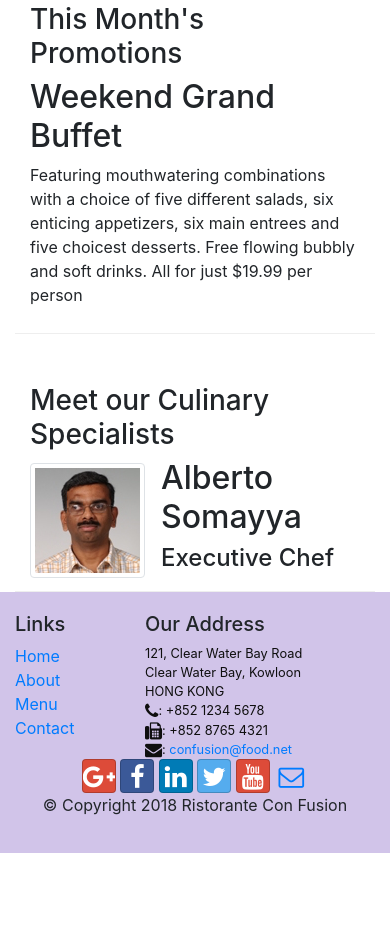
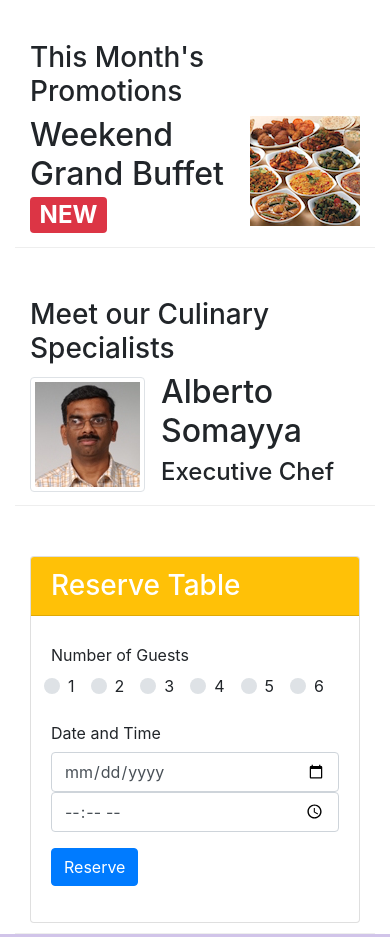
Before and after one commit to pankajbandewar0617/Coursera-Bootstrap4, a website: page index.html in a window 390 px wide. Shown: the part 856-1793 px from the top of the page. Before the commit the page ends 1709 px from the top, so only its background shows below. Drawn offline with nearby package versions, Linux system fonts and the light colour scheme.

Commit message:
Assignment Two

```diff
--- a/index.html
+++ b/index.html
@@ -24,10 +24,14 @@
             <a class="navbar-brand mr-auto" href="#"><img src="img/logo.png" height="30" width="41"></a>
             <div class="collapse navbar-collapse" id="Navbar">
                 <ul class="navbar-nav mr-auto">
-                    <li class="nav-item active"><a href="#" class="nav-link"><span class="fa fa-home fa-lg"></span> Home</a></li>
-                    <li class="nav-item"><a href="./aboutus.html" class="nav-link"><span class="fa fa-info fa-lg"></span> About</a></li>
-                    <li class="nav-item"><a href="#" class="nav-link"><span class="fa fa-list fa-lg"></span> Menu</a></li>
-                    <li class="nav-item"><a href="#" class="nav-link"><span class="fa fa-address-card fa-lg"></span> Contact</a></li>
+                    <li class="nav-item active"><a href="#" class="nav-link"><span class="fa fa-home fa-lg"></span>
+                            Home</a></li>
+                    <li class="nav-item"><a href="./aboutus.html" class="nav-link"><span
+                                class="fa fa-info fa-lg"></span> About</a></li>
+                    <li class="nav-item"><a href="#" class="nav-link"><span class="fa fa-list fa-lg"></span> Menu</a>
+                    </li>
+                    <li class="nav-item"><a href="./contactus.html" class="nav-link"><span class="fa fa-address-card fa-lg"></span>
+                            Contact</a></li>
                 </ul>
             </div>
         </div>
@@ -41,8 +45,11 @@
                     <p>We take inspiration from the World's best cuisines, and create a unique fusion experience. Our
                         lipsmacking creations will tickle your culinary senses!</p>
                 </div>
+                <div class="col-12 col-sm-3 align-self-center">
+                    <img src="img/logo.png" class="img-fluid">
+                </div>
                 <div class="col-12 col-sm align-self-center">
-                    <img src="img/logo.png" class="img-fluid">
+                    <a role="button" href="#reserve" class="btn btn-warning btn-block">Reserve Table</a>
                 </div>
             </div>
         </div>
@@ -55,10 +62,10 @@
             </div>
             <div class="col col-sm order-sm-first col-md">
                 <div class="media">
-                    <img class="d-flex mr-3 img-thumbnail align-self-center"
-                            src="img/uthappizza.png" alt="Uthappizza">
+                    <img class="d-flex mr-3 img-thumbnail align-self-center" src="img/uthappizza.png" alt="Uthappizza">
                     <div class="media-body">
-                        <h2 class="mt-0">Uthappizza <span class="badge badge-danger">HOT</span> <span class="badge badge-pill badge-secondary">$4.99</span></h2>
+                        <h2 class="mt-0">Uthappizza <span class="badge badge-danger">HOT</span> <span
+                                class="badge badge-pill badge-secondary">$4.99</span></h2>
                         <p class="d-none d-sm-block">A unique combination of Indian Uthappam (pancake) and
                             Italian pizza, topped with Cerignola olives, ripe vine
                             cherry tomatoes, Vidalia onion, Guntur chillies and
@@ -74,10 +81,16 @@
                 <h3>This Month's Promotions</h3>
             </div>
             <div class="col col-sm col-md">
-                <h2>Weekend Grand Buffet</h2>
-                <p>Featuring mouthwatering combinations with a choice of five different salads, six enticing appetizers,
-                    six main entrees and five choicest desserts. Free flowing bubbly and soft drinks. All for just
-                    $19.99 per person </p>
+                <div class="media">
+                    <div class="media-body">
+                        <h2 class="mt-0 mb-1">Weekend Grand Buffet <span class="badge badge-danger">NEW</span> </h2>
+                        <p class="d-none d-sm-block">Featuring mouthwatering combinations with a choice of five different salads, six enticing
+                            appetizers,
+                            six main entrees and five choicest desserts. Free flowing bubbly and soft drinks. All for just
+                            $19.99 per person </p>
+                    </div>
+                    <img class="ml-3" src="img/buffet.png" alt="buffet">
+                </div>
             </div>
         </div>
 
@@ -87,8 +100,8 @@
             </div>
             <div class="col col-sm order-sm-first col-md">
                 <div class="media">
-                    <img class="d-flex mr-3 img-thumbnail align-self-center"
-                            src="img/alberto.png" alt="Alberto Somayya">
+                    <img class="d-flex mr-3 img-thumbnail align-self-center" src="img/alberto.png"
+                        alt="Alberto Somayya">
                     <div class="media-body">
                         <h2 class="mt-0">Alberto Somayya</h2>
                         <h4>Executive Chef</h4>
@@ -96,9 +109,62 @@
                             International experience having worked closely with
                             whos-who in the culinary world, he specializes in
                             creating mouthwatering Indo-Italian fusion experiences.
-                            </p>
+                        </p>
                     </div>
                 </div>
+            </div>
+        </div>
+        <div class="row row-content" id="reserve">
+            <div class="col-12 col-sm-8 offset-sm-2">
+                <form>
+                    <div class="card">
+                        <h3 class="card-header bg-warning text-white">Reserve Table</h3>
+                        <div class="card-body">
+                                <div class="form-group row">
+                                    <label class="col-sm-2 col-form-label">Number of Guests</label>
+                                    <div class="custom-control custom-radio mx-2">
+                                        <input type="radio" id="customRadio1" name="customRadio" class="custom-control-input">
+                                        <label class="custom-control-label" for="customRadio1">1</label>
+                                      </div>
+                                      <div class="custom-control custom-radio mx-2">
+                                        <input type="radio" id="customRadio2" name="customRadio" class="custom-control-input">
+                                        <label class="custom-control-label" for="customRadio2">2</label>
+                                      </div>
+                                      <div class="custom-control custom-radio mx-2">
+                                        <input type="radio" id="customRadio3" name="customRadio" class="custom-control-input">
+                                        <label class="custom-control-label" for="customRadio3">3</label>
+                                      </div>
+                                      <div class="custom-control custom-radio mx-2">
+                                        <input type="radio" id="customRadio4" name="customRadio" class="custom-control-input">
+                                        <label class="custom-control-label" for="customRadio4">4</label>
+                                      </div>
+                                      <div class="custom-control custom-radio mx-2">
+                                        <input type="radio" id="customRadio5" name="customRadio" class="custom-control-input">
+                                        <label class="custom-control-label" for="customRadio5">5</label>
+                                      </div>
+                                      <div class="custom-control custom-radio mx-2">
+                                        <input type="radio" id="customRadio6" name="customRadio" class="custom-control-input">
+                                        <label class="custom-control-label" for="customRadio6">6</label>
+                                      </div>
+                                </div>
+                                <div class="form-group row">
+                                    <label class="col-sm-2 col-form-label">Date and Time</label>
+                                    <div class="col-sm-3">
+                                        <input type="date" class="form-control" id="date" name="date" placeholder="Date">
+                                    </div>
+                                    <div class="col-sm-3">
+                                        <input type="time" class="form-control" id="time" name="time" placeholder="Time">
+                                    </div>
+                                </div>
+                                <div class="form-group row">
+                                    <div class="offset-sm-2 col-sm-10">
+                                        <button type="submit" class="btn btn-primary">Reserve</button>
+                                    </div>
+                                </div>
+                        </div>
+                    </div>
+
+                </form>
             </div>
         </div>
     </div>
@@ -128,11 +194,16 @@
                 </div>
                 <div class="col-12 col-sm-4 align-self-center">
                     <div class="text-center">
-                        <a class="btn btn-social-icon btn-google" href="http://google.com/+"><i class="fa fa-google-plus"></i></a>
-                        <a class="btn btn-social-icon btn-facebook" href="http://www.facebook.com/profile.php?id="><i class="fa fa-facebook"></i></a>
-                        <a class="btn btn-social-icon btn-linkedin" href="http://www.linkedin.com/in/"><i class="fa fa-linkedin"></i></a>
-                        <a class="btn btn-social-icon btn-twitter" href="http://twitter.com/"><i class="fa fa-twitter"></i></a>
-                        <a class="btn btn-social-icon btn-google" href="http://youtube.com/"><i class="fa fa-youtube"></i></a>
+                        <a class="btn btn-social-icon btn-google" href="http://google.com/+"><i
+                                class="fa fa-google-plus"></i></a>
+                        <a class="btn btn-social-icon btn-facebook" href="http://www.facebook.com/profile.php?id="><i
+                                class="fa fa-facebook"></i></a>
+                        <a class="btn btn-social-icon btn-linkedin" href="http://www.linkedin.com/in/"><i
+                                class="fa fa-linkedin"></i></a>
+                        <a class="btn btn-social-icon btn-twitter" href="http://twitter.com/"><i
+                                class="fa fa-twitter"></i></a>
+                        <a class="btn btn-social-icon btn-google" href="http://youtube.com/"><i
+                                class="fa fa-youtube"></i></a>
                         <a class="btn btn-social-icon" href="mailto:"><i class="fa fa-envelope-o"></i></a>
                     </div>
                 </div>
```
